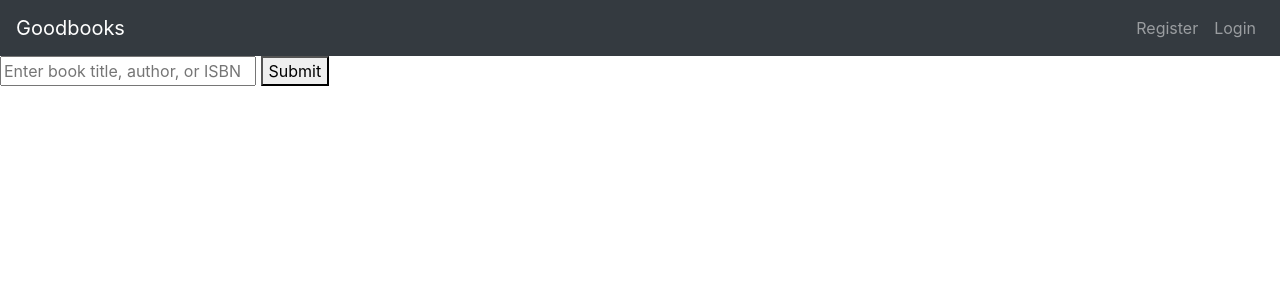
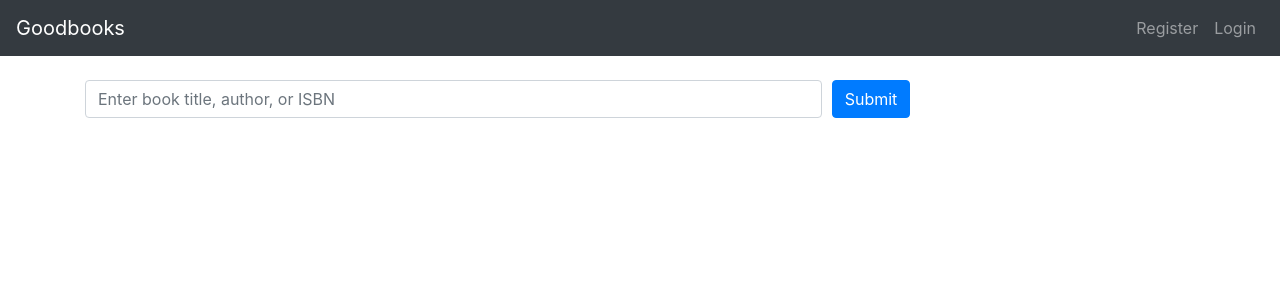
Before and after one commit to adizim/goodbooks, a Flask app: page / in a window 1280 px wide. Shown: the top 300 px of the page. Run offline with Flask 2, Linux system fonts and the light colour scheme; some libraries are stand-ins or nearby versions.

Commit message:
starting page styles

```diff
--- a/templates/base.html
+++ b/templates/base.html
@@ -12,6 +12,7 @@
         <title>{% block title %}{% endblock %}</title>
         <link rel="stylesheet" href="{{ url_for('static', filename='styles.css') }}">
 
+        <!-- Optional JS -->
         <script src="https://code.jquery.com/jquery-3.3.1.slim.min.js" integrity="sha384-q8i/X+965DzO0rT7abK41JStQIAqVgRVzpbzo5smXKp4YfRvH+8abtTE1Pi6jizo" crossorigin="anonymous"></script>
         <script src="https://cdnjs.cloudflare.com/ajax/libs/popper.js/1.14.3/umd/popper.min.js" integrity="sha384-ZMP7rVo3mIykV+2+9J3UJ46jBk0WLaUAdn689aCwoqbBJiSnjAK/l8WvCWPIPm49" crossorigin="anonymous"></script>
         <script src="https://stackpath.bootstrapcdn.com/bootstrap/4.1.1/js/bootstrap.min.js" integrity="sha384-smHYKdLADwkXOn1EmN1qk/HfnUcbVRZyYmZ4qpPea6sjB/pTJ0euyQp0Mk8ck+5T" crossorigin="anonymous"></script>
@@ -43,10 +44,12 @@
 
         {% block content %}{% endblock %}
 
-        {% for message in get_flashed_messages() %}
-            <div class="alert alert-info" role="alert">
-                {{ message }}
-            </div>
-        {% endfor %}
+        <div class="container">
+            {% for message in get_flashed_messages() %}
+                <div class="alert alert-info" role="alert">
+                    {{ message }}
+                </div>
+            {% endfor %}
+        </div>
     </body>
 </html>
--- a/templates/index.html
+++ b/templates/index.html
@@ -3,16 +3,26 @@
 {% block title %} Goodbooks - Search and Review Books {% endblock %}
 
 {% block header %}
+        <div class="container mt-4 mb-4">
         <form action="{{ url_for('index') }}" method="post">
-        <input type="text" name="query" placeholder="Enter book title, author, or ISBN">
-        <button>Submit</button>
+            <div class="form-row align-items-center">
+                <div class="col-8">
+                    <input class="form-control" type="text" name="query" placeholder="Enter book title, author, or ISBN">
+                </div>
+                <div class="col">
+                    <button class="btn btn-primary" type="button">Submit</button>
+                </div>
+            </div>
         <form>
+        </div>
 {% endblock %}
 
 {% block content %}
+    <div class="container">
         <ul class="list-group">
             {% for b in books %}
                 <li class="list-group-item"><a href="{{ url_for('books', isbn = b.isbn) }}">{{ b.title }}, {{ b.author }}</a></li>
             {% endfor %}
         </ul>
+    </div>
 {% endblock %}
```
Lines whose indentation alone changed are shown as unchanged.
